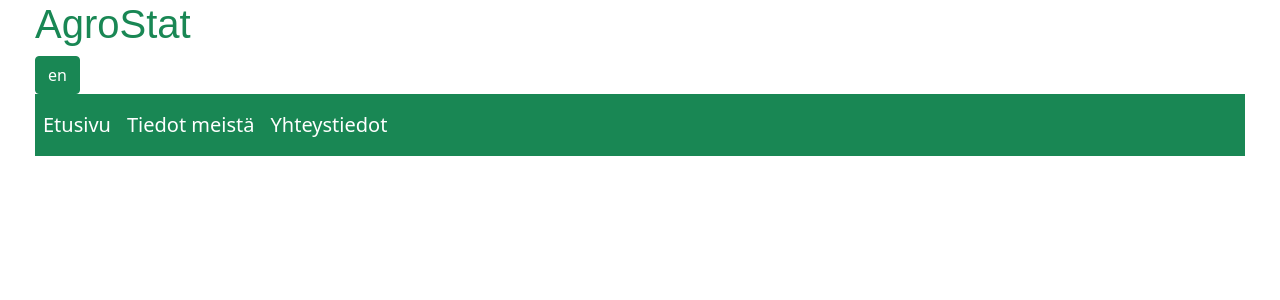
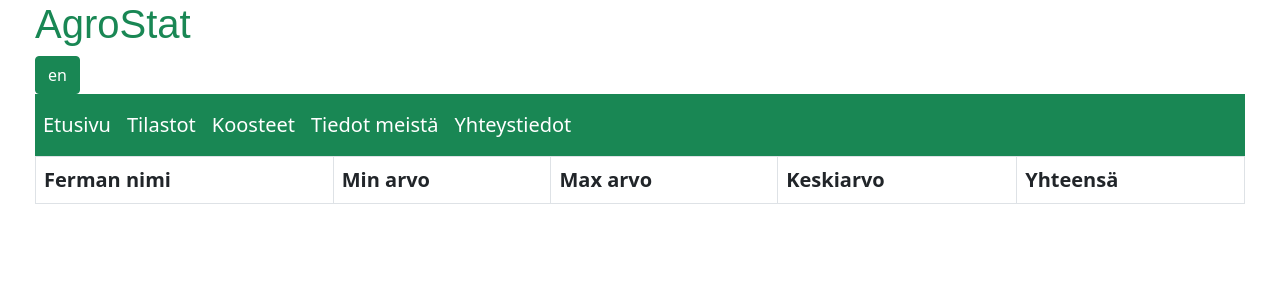
Before and after one commit to julmol86/farms, a React (Create React App) app in the folder frontend/: page /aggregatestats in a window 1280 px wide. Shown: the top 300 px of the page. Built offline with nearby package versions, Linux system fonts and the light colour scheme.

Commit message:
added table templates for data display

```diff
--- /dev/null
+++ b/frontend/src/AggregateStatistics.tsx
@@ -0,0 +1,28 @@
+/* farm nae. min, max, average, count */
+import Table from 'react-bootstrap/Table'
+import { useTranslation } from 'react-i18next';
+
+const AggregateStatistics = () => {
+
+    const { t } = useTranslation();
+
+    return(
+        <>
+
+          <Table striped bordered hover>
+            <thead>
+                <tr>
+                    <th>{t('aggstat.table.header.farmname')}</th>
+                    <th>{t('aggstat.table.header.min')}</th>
+                    <th>{t('aggstat.table.header.max')}</th>
+                    <th>{t('aggstat.table.header.avg')}</th>
+                    <th>{t('aggstat.table.header.count')}</th>
+                </tr>
+            </thead>
+            {/* here will be data from DB */}
+          </Table>
+        </>
+    )
+}
+
+export default AggregateStatistics;
--- a/frontend/src/App.tsx
+++ b/frontend/src/App.tsx
@@ -5,6 +5,9 @@ import {
 } from "react-router-dom";
 import Header from './Header';
 import NavigationMenu from './NavigationMenu';
+import Statistics from './Statistics';
+import AggregateStatistics from './AggregateStatistics';
+
 const App = () => {
   return (
     <>
@@ -12,6 +15,8 @@ const App = () => {
       <NavigationMenu/>
       <Routes>
         <Route path="/" element={ <div>Home page</div> } />
+        <Route path="/stats" element={ <Statistics/> } />
+        <Route path="/aggregatestats" element={ <AggregateStatistics/> } />
         <Route path="/about" element={ <div>About</div> } />
         <Route path="/contacts" element={ <div>Contacts</div> } />
       </Routes>
--- a/frontend/src/NavigationMenu.tsx
+++ b/frontend/src/NavigationMenu.tsx
@@ -13,6 +13,8 @@ const NavigationMenu = () => {
             <Nav className="me-auto">
 
               <Nav.Link className = "navBarLevel" href="/">{t('navbar.main')}</Nav.Link>
+              <Nav.Link className = "navBarLevel" href="/stats">{t('navbar.stats')}</Nav.Link>
+              <Nav.Link className = "navBarLevel" href="/aggregatestats">{t('navbar.aggregatestats')}</Nav.Link>
               <Nav.Link className = "navBarLevel" href="/about">{t('navbar.about')}</Nav.Link>
               <Nav.Link className = "navBarLevel" href="/contacts">{t('navbar.contact')}</Nav.Link>
             </Nav>
--- /dev/null
+++ b/frontend/src/Statistics.tsx
@@ -0,0 +1,26 @@
+import Table from 'react-bootstrap/Table'
+import { useTranslation } from 'react-i18next';
+
+const Statistics = () => {
+
+    const { t } = useTranslation();
+
+    return(
+        <>
+
+          <Table striped bordered hover>
+            <thead>
+                <tr>
+                    <th>{t('stat.table.header.farmname')}</th>
+                    <th>{t('stat.table.header.date')}</th>
+                    <th>{t('stat.table.header.metrictype')}</th>
+                    <th>{t('stat.table.header.metricvalue')}</th>
+                </tr>
+            </thead>
+            {/* here will be data from DB */}
+          </Table>
+        </>
+    )
+}
+
+export default Statistics;
--- a/frontend/src/locales/en.json
+++ b/frontend/src/locales/en.json
@@ -1,5 +1,19 @@
 {
     "navbar.main": "Front page",
+    "navbar.stats": "Statistics",
+    "navbar.aggregatestats": "Aggregate Stats",
     "navbar.about": "About us",
-    "navbar.contact": "Contacts"
+    "navbar.contact": "Contacts",
+
+    "stat.table.header.farmname": "Farm name",
+    "stat.table.header.date": "Date",
+    "stat.table.header.metrictype": "Metric type",
+    "stat.table.header.metricvalue": "Metric value",
+
+    "aggstat.table.header.farmname": "Farm name",
+    "aggstat.table.header.min": "Minimun value",
+    "aggstat.table.header.max": "Maximun value",
+    "aggstat.table.header.avg": "Average value",
+    "aggstat.table.header.count": "Count"
+
 }
--- a/frontend/src/locales/fi.json
+++ b/frontend/src/locales/fi.json
@@ -1,5 +1,18 @@
 {
     "navbar.main": "Etusivu",
+    "navbar.stats": "Tilastot",
+    "navbar.aggregatestats": "Koosteet",
     "navbar.about": "Tiedot meistä",
-    "navbar.contact": "Yhteystiedot"
+    "navbar.contact": "Yhteystiedot",
+
+    "stat.table.header.farmname": "Ferman nimi",
+    "stat.table.header.date": "Päivämäära",
+    "stat.table.header.metrictype": "type",
+    "stat.table.header.metricvalue": "value",
+
+    "aggstat.table.header.farmname": "Ferman nimi",
+    "aggstat.table.header.min": "Min arvo",
+    "aggstat.table.header.max": "Max arvo",
+    "aggstat.table.header.avg": "Keskiarvo",
+    "aggstat.table.header.count": "Yhteensä"
 }
```
